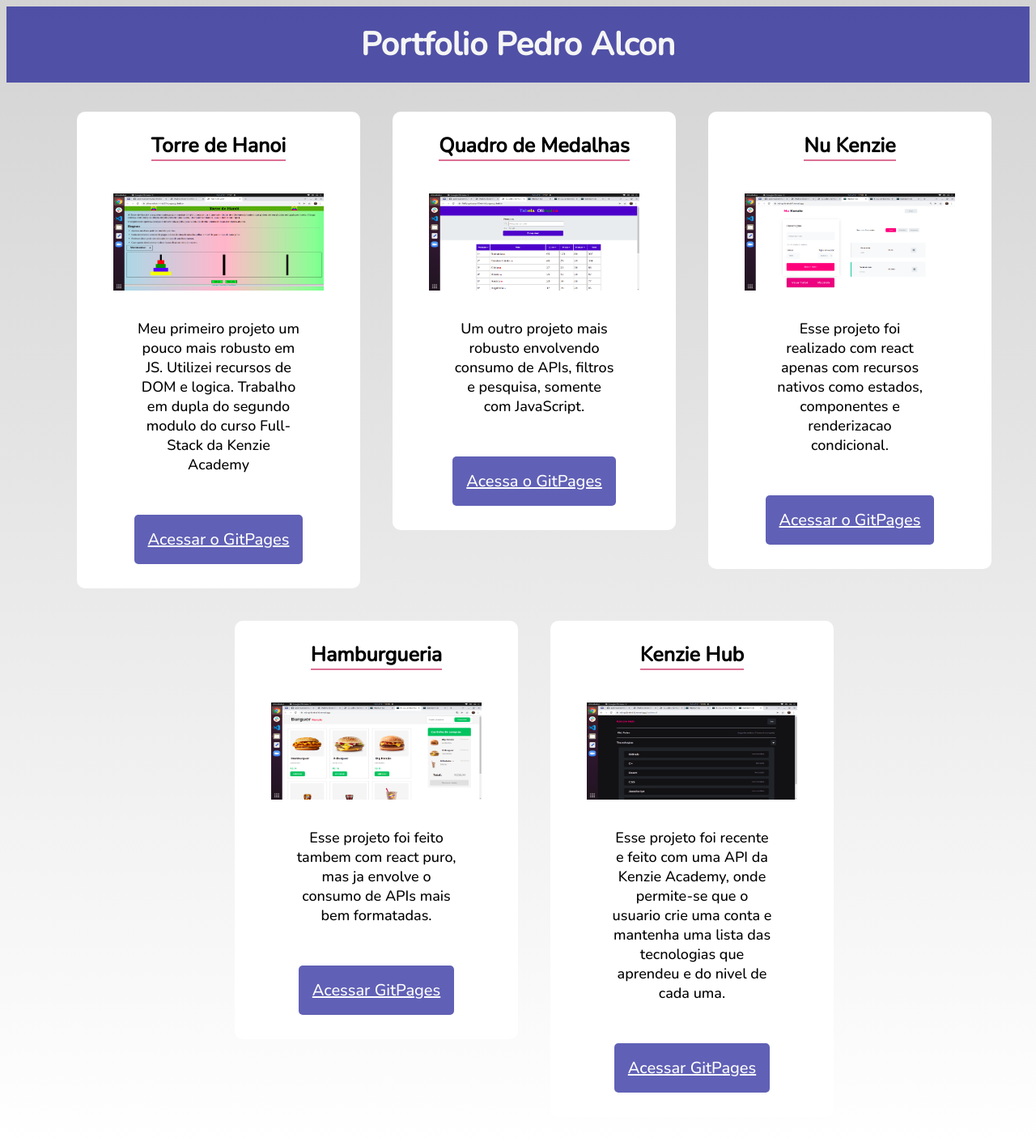
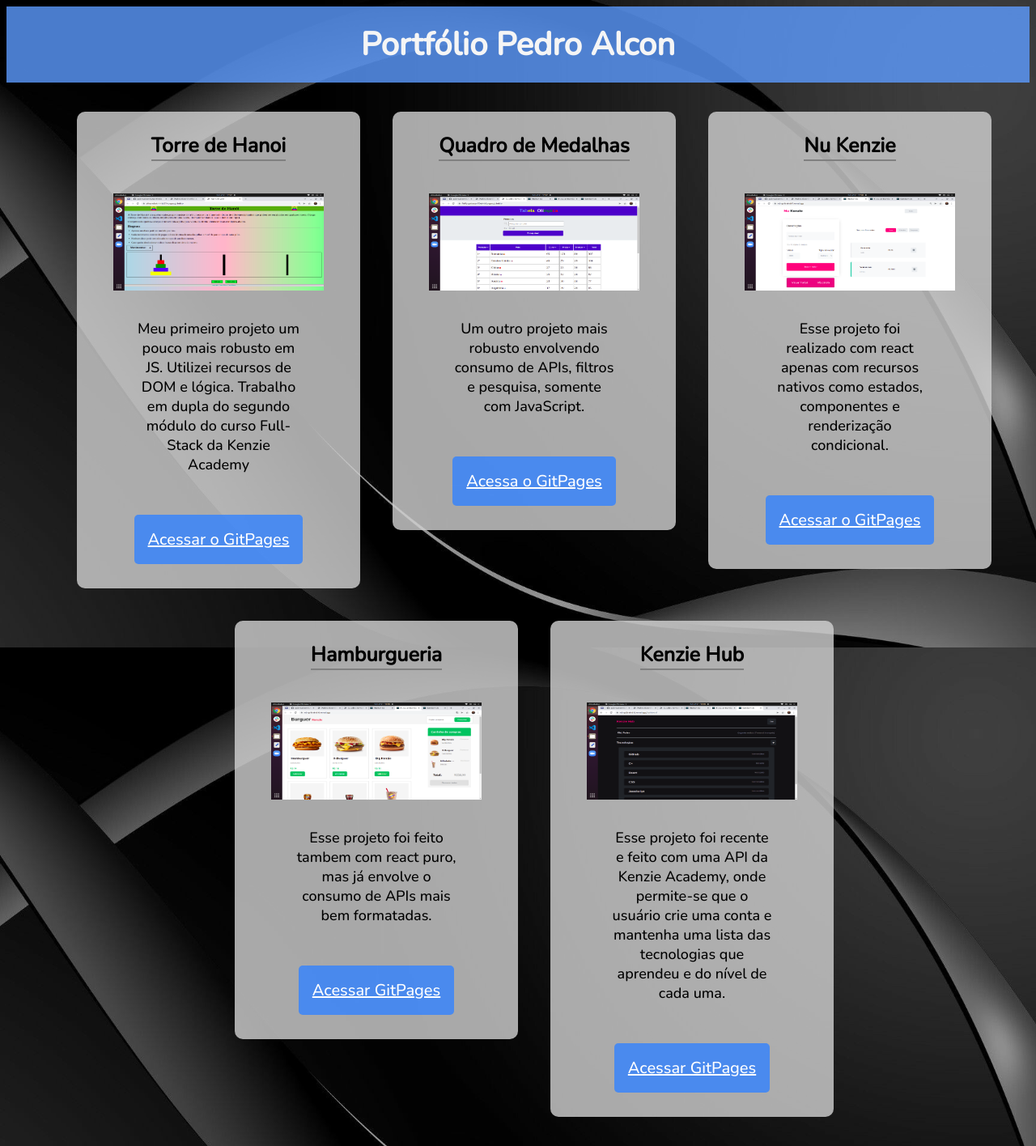
Before and after one commit to pedroalcon09/portfolio, a plain HTML site: page index.html in a window 1280 px wide. Shown: the whole page at 81% size. Drawn offline with nearby package versions, Linux system fonts and the light colour scheme.

Commit message:
Portfolio versao 1.2

```diff
--- a/index.html
+++ b/index.html
@@ -4,11 +4,11 @@
     <meta charset="UTF-8" />
     <meta http-equiv="X-UA-Compatible" content="IE=edge" />
     <meta name="viewport" content="width=device-width, initial-scale=1.0" />
-    <title>Pedro Alcon Portfolio</title>
+    <title>Pedro Alcon Portfólio</title>
     <link rel="stylesheet" href="style.css" />
   </head>
   <body>
-    <h1>Portfolio Pedro Alcon</h1>
+    <h1>Portfólio Pedro Alcon</h1>
 
     <ul>
       <li>
@@ -18,7 +18,7 @@
 
         <p>
           Meu primeiro projeto um pouco mais robusto em JS. Utilizei recursos de
-          DOM e logica. Trabalho em dupla do segundo modulo do curso Full-Stack
+          DOM e lógica. Trabalho em dupla do segundo módulo do curso Full-Stack
           da Kenzie Academy
         </p>
 
@@ -51,7 +51,7 @@
 
         <p>
           Esse projeto foi realizado com react apenas com recursos nativos como
-          estados, componentes e renderizacao condicional.
+          estados, componentes e renderização condicional.
         </p>
 
         <a href="https://m3-sp1b-atvd07.vercel.app/" target="_blank"
@@ -65,7 +65,7 @@
         <img src="./imgs/kenzie-burguer.png" alt="kenzie-burguer" />
 
         <p>
-          Esse projeto foi feito tambem com react puro, mas ja envolve o consumo
+          Esse projeto foi feito tambem com react puro, mas já envolve o consumo
           de APIs mais bem formatadas.
         </p>
 
@@ -81,8 +81,8 @@
 
         <p>
           Esse projeto foi recente e feito com uma API da Kenzie Academy, onde
-          permite-se que o usuario crie uma conta e mantenha uma lista das
-          tecnologias que aprendeu e do nivel de cada uma.
+          permite-se que o usuário crie uma conta e mantenha uma lista das
+          tecnologias que aprendeu e do nível de cada uma.
         </p>
 
         <a href="https://m3-sp2b-atvd12.vercel.app/" target="_blank"
--- a/style.css
+++ b/style.css
@@ -6,7 +6,11 @@
 }
 
 body {
-  background: linear-gradient(to bottom, lightgrey, white);
+  background-image: url("./imgs/background3.jpg");
+  background-position: center;
+  background-repeat: no-repeat;
+  background-size: cover;
+  background-attachment: fixed;
 }
 
 ul {
@@ -22,13 +26,13 @@ li {
   align-items: center;
   justify-content: center;
   width: 350px;
-  background-color: white;
+  background-color: rgba(211, 211, 211, 0.8);
   border-radius: 10px;
   margin: 20px;
 }
 
 h1 {
-  background-color: rgba(0, 0, 139, 0.623);
+  background-color: rgba(93, 155, 255, 0.8);
   color: whitesmoke;
   padding: 20px;
   font-size: 40px;
@@ -42,7 +46,7 @@ p {
 }
 
 h3 {
-  border-bottom: 2px solid palevioletred;
+  border-bottom: 2px solid grey;
   font-size: 25px;
 }
 
@@ -55,7 +59,7 @@ img {
 a {
   border: 2px solid transparent;
   padding: 15px;
-  background-color: rgba(0, 0, 139, 0.623);
+  background-color: rgb(50, 130, 255, 0.8);
   border-radius: 5px;
   color: white;
   font-size: 20px;
@@ -67,6 +71,6 @@ a:hover {
   transition: 0.5s;
   border-color: black;
   font-weight: 900;
-  background-color: palevioletred;
+  background-color: rgba(0, 98, 255, 0.8);
   box-shadow: 5px 5px black;
 }
```
Also changed, not shown: imgs/background3.jpg (added).
